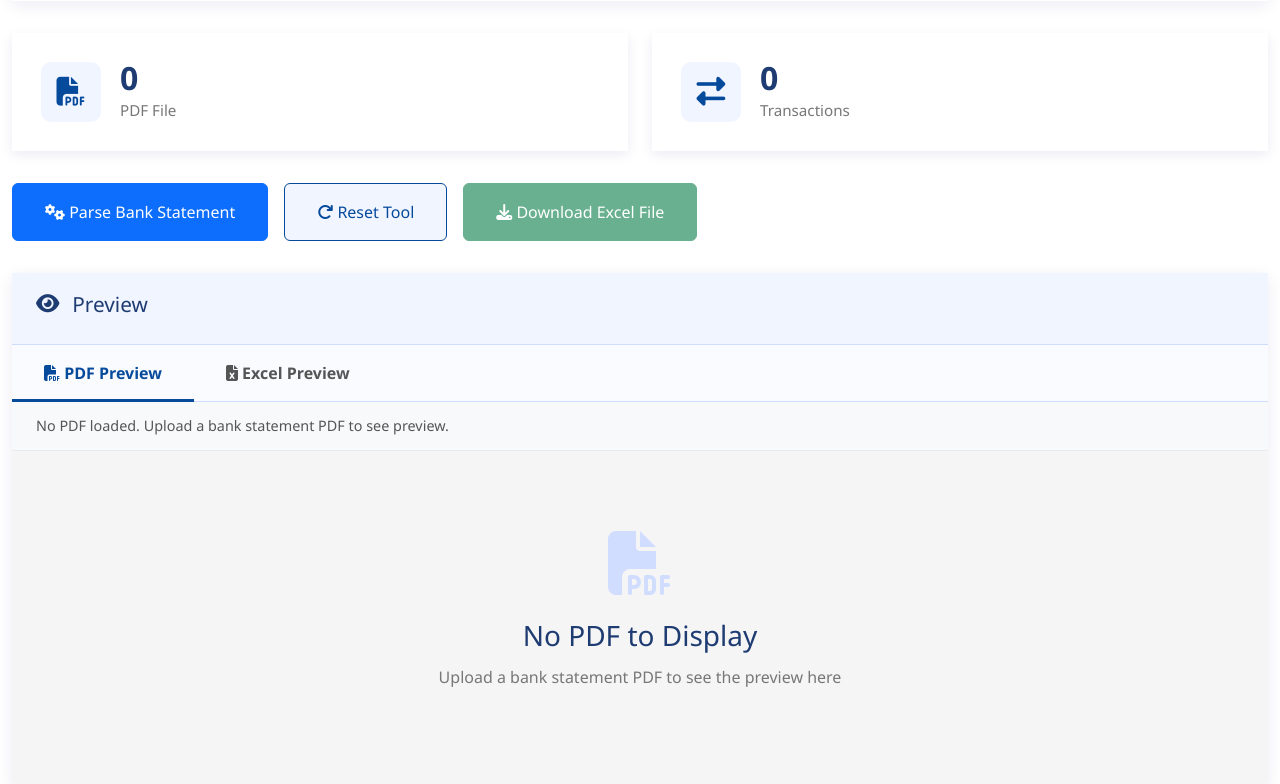
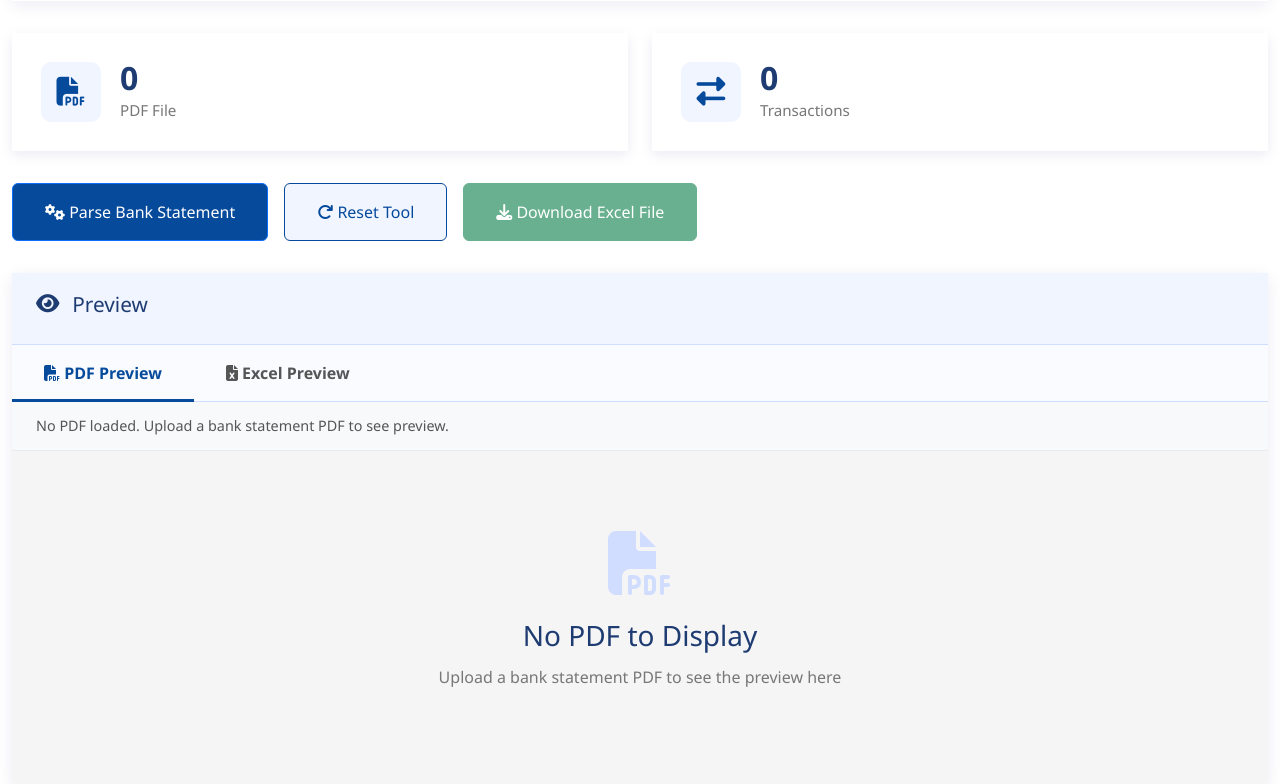
Before and after one commit to relievvautomation-collab/bank-statement-parser, a Flask app: page / in a window 1280 px wide. Shown: the part 851-1635 px from the top of the page. Run offline with Flask 3, Linux system fonts and the light colour scheme; some libraries are stand-ins or nearby versions.

Commit message:
Update style.css

```diff
--- a/static/css/style.css
+++ b/static/css/style.css
@@ -285,7 +285,7 @@ body {
 }
 
 .btn-primary {
-   background: var(--secondary-blue);
+   background: var(--accent-blue) !important;
     color: white;
 }
 
```
